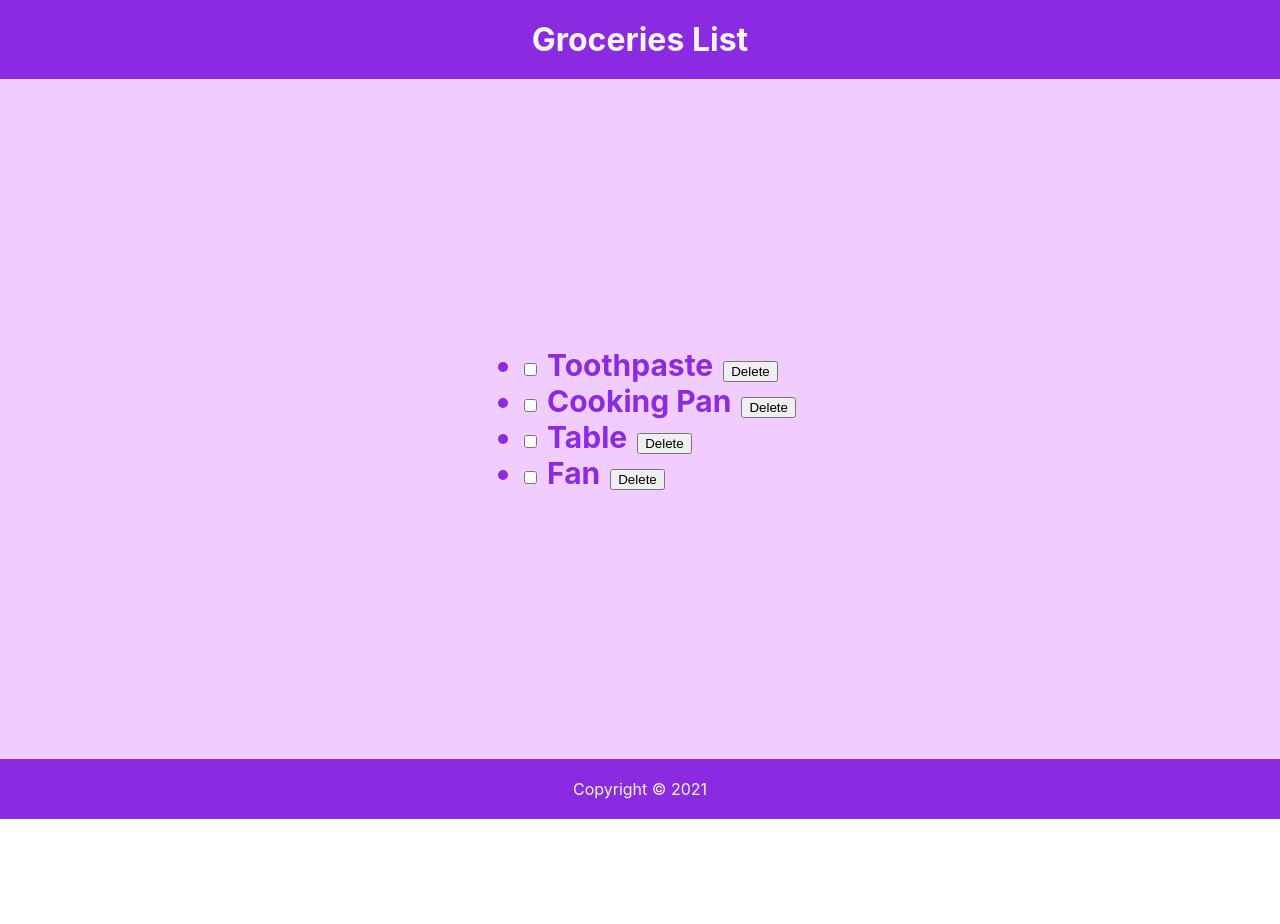
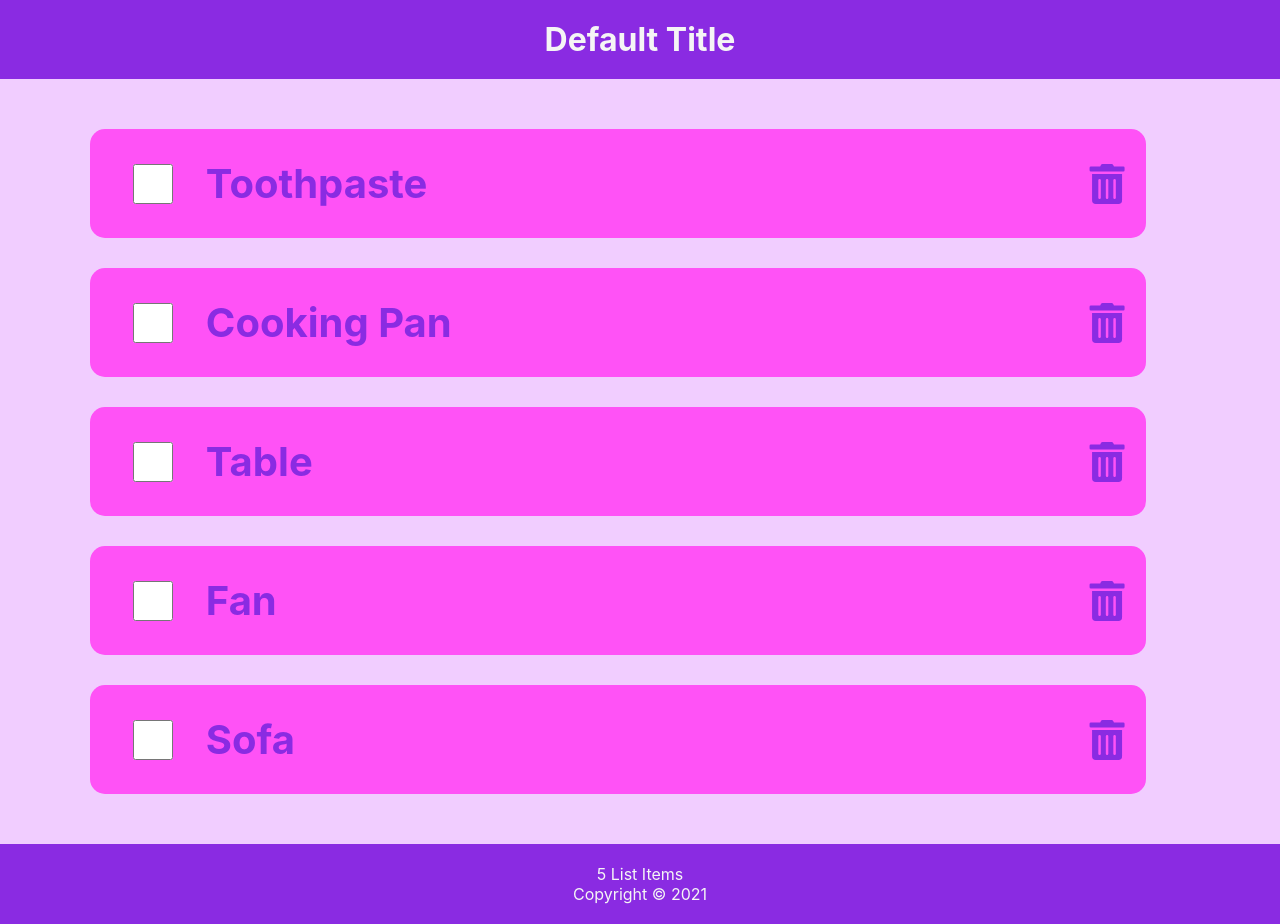
Before and after one commit to sayantikag98/Youtube_Dave_Gray_React_Tutorial, a React (Create React App) app: page / in a window 1280 px wide. Before the commit the page ends 819 px from the top, so only its background shows below. Built offline with nearby package versions, Linux system fonts and the light colour scheme; the HTML template or start-up script is replaced by a standard one.

Commit message:
Modified js files

```diff
--- a/package.json
+++ b/package.json
@@ -34,5 +34,8 @@
       "last 1 firefox version",
       "last 1 safari version"
     ]
+  },
+  "devDependencies": {
+    "react-icons": "^4.2.0"
   }
 }
--- /dev/null
+++ b/src/AddItem.js
@@ -0,0 +1,38 @@
+import { FaTrashAlt } from "react-icons/fa";
+
+const AddItem = ({ groceryItem, HandlerOnChange, HandlerDeleteEvent }) =>
+  groceryItem.map((ele) => {
+    return (
+      <li key={ele.id} id="list-div">
+        <input
+          onChange={() => HandlerOnChange(ele.id)}
+          /*
+            here you cannot invoke the function directly
+            so make an anonymous function and then invoke the
+            function from inside of this outer anonymous function
+            */
+          type="checkbox"
+          data-type={ele.pdt}
+          checked={ele.checked}
+          id="checkbox-item"
+        />
+        <label
+          style={
+            ele.checked === true ? { textDecoration: "line-through" } : null
+          }
+          onClick={() => HandlerOnChange(ele.id)}
+          id="label-item"
+        >
+          {ele.pdt}
+        </label>
+        <FaTrashAlt
+          onClick={() => HandlerDeleteEvent(ele.id)}
+          id="trashcan-item"
+          role="button"
+          tabIndex="0"
+        />
+      </li>
+    );
+  });
+
+export default AddItem;
--- a/src/App.js
+++ b/src/App.js
@@ -1,13 +1,69 @@
 import Header from "./Header";
 import Content from "./Content";
 import Footer from "./Footer";
+import { useState } from "react";
 
 export default function App() {
+  const initialState = [
+    {
+      id: 1,
+      pdt: "Toothpaste",
+      checked: false,
+    },
+    {
+      id: 2,
+      pdt: "Cooking Pan",
+      checked: false,
+    },
+    {
+      id: 3,
+      pdt: "Table",
+      checked: false,
+    },
+    {
+      id: 4,
+      pdt: "Fan",
+      checked: false,
+    },
+    {
+      id: 5,
+      pdt: "Sofa",
+      checked: false,
+    },
+  ];
+
+  const [groceryItem, setGroceryItem] = useState(initialState);
+
+  const HandlerOnChange = (ind) => {
+    // One Approach
+    const newObj = groceryItem.map((ele) => {
+      ele.checked =
+        ele.id === ind ? (ele.checked === true ? false : true) : ele.checked;
+      return ele;
+    });
+    /* Another Approach
+    // let copyObj = [...groceryItem];
+    // copyObj[ind].checked = copyObj[ind].checked === true ? false : true;
+    */
+    setGroceryItem(newObj);
+    localStorage.setItem("shoppingList", JSON.stringify(groceryItem));
+  };
+
+  const HandlerDeleteEvent = (ind) => {
+    let newObj = groceryItem.filter((ele) => ele.id !== ind);
+    setGroceryItem(newObj);
+    localStorage.setItem("shoppingList", JSON.stringify(groceryItem));
+  };
+
   return (
     <div id="app-div">
       <Header />
-      <Content />
-      <Footer />
+      <Content
+        groceryItem={groceryItem}
+        HandlerOnChange={HandlerOnChange}
+        HandlerDeleteEvent={HandlerDeleteEvent}
+      />
+      <Footer count={groceryItem.length} />
     </div>
   );
 }
--- a/src/Content.js
+++ b/src/Content.js
@@ -1,60 +1,23 @@
-import { useState } from "react";
+import AddItem from "./AddItem";
 
-export default function Content() {
-  const [groceryItem, setGroceryItem] = useState([
-    {
-      id: 1,
-      pdt: "Toothpaste",
-      checked: false,
-    },
-    {
-      id: 2,
-      pdt: "Cooking Pan",
-      checked: false,
-    },
-    {
-      id: 3,
-      pdt: "Table",
-      checked: false,
-    },
-    {
-      id: 4,
-      pdt: "Fan",
-      checked: false,
-    },
-  ]);
-
-  const HandlerOnChange = (event) => {
-    groceryItem.forEach((ele, ind) => {
-      if (ele.pdt === event.target.dataset.type) {
-        let copyObj = [...groceryItem];
-        copyObj[ind].checked = copyObj[ind].checked === true ? false : true;
-        setGroceryItem(copyObj);
-      }
-    });
-  };
-
-  const AddItem = () =>
-    groceryItem.map((ele) => {
-      return (
-        <li key={ele.id}>
-          <input
-            onChange={HandlerOnChange}
-            type="checkbox"
-            data-type={ele.pdt}
-            checked={ele.checked}
-          />
-          <label style={{ padding: "10px" }}>{ele.pdt}</label>
-          <button>Delete</button>
-        </li>
-      );
-    });
-
+export default function Content({
+  groceryItem,
+  HandlerOnChange,
+  HandlerDeleteEvent,
+}) {
   return (
     <main id="main-div">
-      <ul>
-        <AddItem />
-      </ul>
+      {groceryItem.length > 0 ? (
+        <ul id="ul-div">
+          <AddItem
+            groceryItem={groceryItem}
+            HandlerOnChange={HandlerOnChange}
+            HandlerDeleteEvent={HandlerDeleteEvent}
+          />
+        </ul>
+      ) : (
+        <p>Hey!! Your list is empty</p>
+      )}
     </main>
   );
 }
--- a/src/Footer.js
+++ b/src/Footer.js
@@ -1,8 +1,12 @@
-export default function Footer() {
+export default function Footer({ count }) {
   const date = new Date().toLocaleDateString();
+  const str = count === 1 ? "Item" : "Items";
   return (
-    <footer>
-      <p id="footer-div">Copyright © {date.split("/")[2]}</p>
+    <footer id="footer-div">
+      <p>
+        {count} List {str}
+      </p>
+      <p>Copyright © {date.split("/")[2]}</p>
     </footer>
   );
 }
--- a/src/Header.js
+++ b/src/Header.js
@@ -1,7 +1,12 @@
-export default function Header() {
+export default function Header({ title }) {
   return (
     <header>
-      <h1 id="header-div">Groceries List</h1>
+      <h1 id="header-div">{title}</h1>
     </header>
   );
 }
+
+// DEFAULT PROPS
+Header.defaultProps = {
+  title: "Default Title",
+};
--- a/src/index.css
+++ b/src/index.css
@@ -21,12 +21,42 @@ main {
   padding: 20px;
 }
 
-#list-div {
+#ul-div {
   align-self: flex-start;
+  width: 90%;
 }
 
-#app-div {
-  /* text-align: center; */
+#list-div {
+  display: block;
+  display: flex;
+  justify-content: space-between;
+  background-color: rgb(255, 82, 246);
+  margin: 30px;
+  padding: 20px;
+  border-radius: 15px;
+}
+
+#label-item {
+  padding: 10px;
+  width: 90%;
+  font-size: 40px;
+}
+
+#trashcan-item {
+  font-size: 40px;
+  align-self: center;
+}
+
+#trashcan-item:hover {
+  color: rgb(248, 6, 6);
+  background-color: yellow;
+}
+
+#checkbox-item {
+  height: 40px;
+  width: 90px;
+  align-self: center;
+  padding-right: 20px;
 }
 
 #main-div {
@@ -51,4 +81,6 @@ main {
   color: whitesmoke;
   display: flex;
   justify-content: center;
+  flex-direction: column;
+  align-items: center;
 }
```
Also changed, not shown: 1 other file (tests, documents, lock files or other folders).
